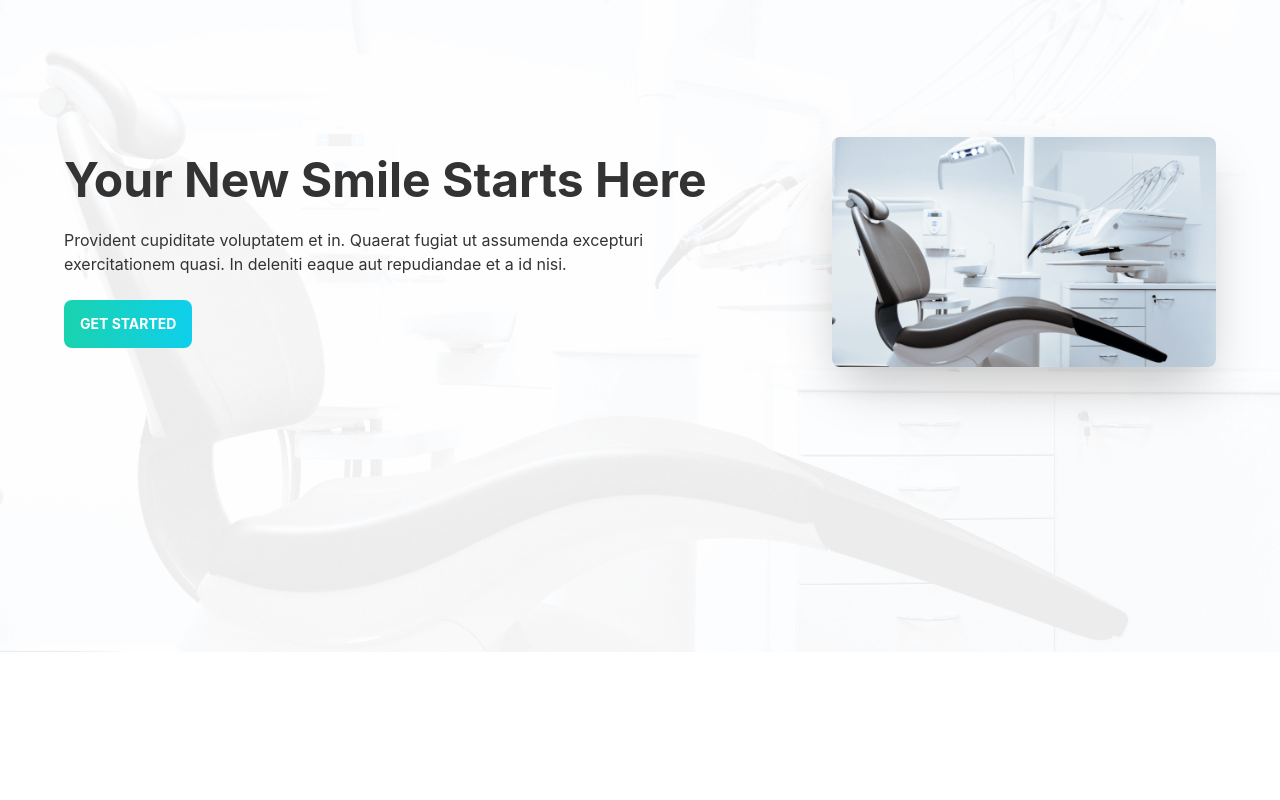
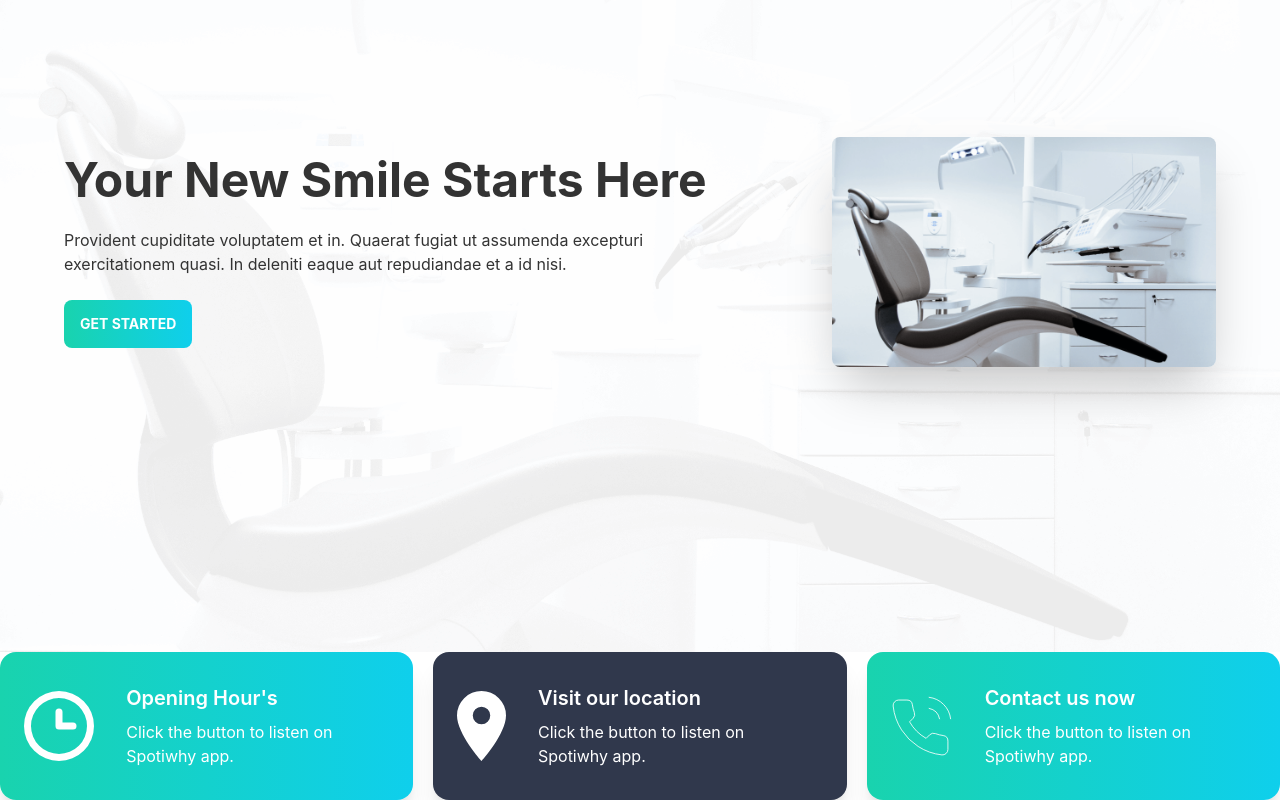
Before and after one commit to Fahadmohammad1/doctors-portal-client, a React (Create React App) app: page / in a window 1280 px wide. Shown: the part 212-1012 px from the top of the page. Before the commit the page ends 864 px from the top, so only its background shows below. Built offline with nearby package versions, Linux system fonts and the light colour scheme.

Commit message:
details added

```diff
--- /dev/null
+++ b/src/Pages/Home/Details.js
@@ -0,0 +1,29 @@
+import React from "react";
+import DetailsCard from "./DetailsCard";
+import clock from "../../assets/icons/clock.svg";
+import marker from "../../assets/icons/marker.svg";
+import phone from "../../assets/icons/phone.svg";
+
+const Details = () => {
+  return (
+    <div className="grid lg:grid-cols-3 gap-5 container mx-auto">
+      <DetailsCard
+        cardTitle="Opening Hour's"
+        img={clock}
+        bg={"bg-gradient-to-r from-secondary to-primary"}
+      ></DetailsCard>
+      <DetailsCard
+        cardTitle="Visit our location"
+        img={marker}
+        bg={"bg-accent"}
+      ></DetailsCard>
+      <DetailsCard
+        cardTitle="Contact us now"
+        img={phone}
+        bg={"bg-gradient-to-r from-secondary to-primary"}
+      ></DetailsCard>
+    </div>
+  );
+};
+
+export default Details;
--- /dev/null
+++ b/src/Pages/Home/DetailsCard.js
@@ -0,0 +1,17 @@
+import React from "react";
+
+const DetailsCard = ({ img, bg, cardTitle }) => {
+  return (
+    <div class={`card lg:card-side shadow-xl ${bg} text-white`}>
+      <figure className="pl-6">
+        <img src={img} alt="Album" />
+      </figure>
+      <div class="card-body">
+        <h2 class="card-title">{cardTitle}</h2>
+        <p>Click the button to listen on Spotiwhy app.</p>
+      </div>
+    </div>
+  );
+};
+
+export default DetailsCard;
--- a/src/Pages/Home/Home.js
+++ b/src/Pages/Home/Home.js
@@ -1,6 +1,7 @@
 import React from "react";
 import Banner from "./Banner";
 import bg from "../../assets/images/bg.png";
+import Details from "./Details";
 
 const Home = () => {
   return (
@@ -15,6 +16,7 @@
       >
         <Banner />
       </div>
+      <Details></Details>
     </div>
   );
 };
```
